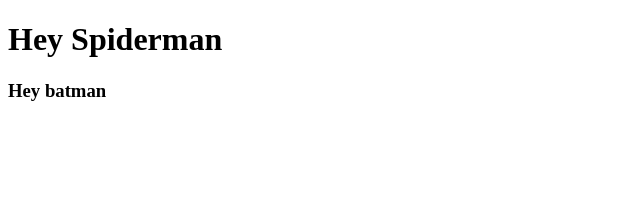
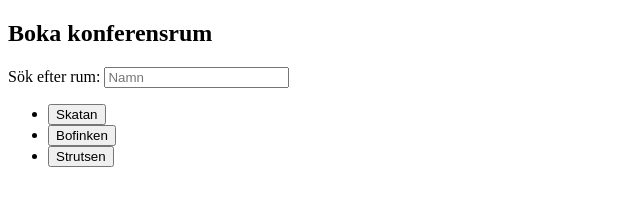
Before and after one commit to MadeleneFasth/work-flow, a plain HTML site: page index.html in a window 1280 px wide. Shown: the whole page, without its empty margins (0-640 px from the left). Drawn offline with Linux system fonts and the light colour scheme.

Commit message:
lägger till sökfunktion

```diff
--- a/index.html
+++ b/index.html
@@ -1,13 +1,18 @@
 <!DOCTYPE html>
-<html lang="en">
+<html lang="en" dir="ltr">
   <head>
-    <meta charset="UTF-8" />
-    <meta http-equiv="X-UA-Compatible" content="IE=edge" />
-    <meta name="viewport" content="width=, initial-scale=1.0" />
-    <title>Document</title>
+    <meta charset="utf-8" />
+    <title>Boka lokaler</title>
   </head>
   <body>
-    <h1>Hey Spiderman</h1>
-    <h3>Hey batman</h3>
+    <section>
+      <h1>Boka konferensrum</h1>
+      <p>Sök efter rum: <input type="text" placeholder="Namn" /></p>
+      <ul>
+        <li><button>Skatan</button></li>
+        <li><button>Bofinken</button></li>
+        <li><button>Strutsen</button></li>
+      </ul>
+    </section>
   </body>
 </html>
```
